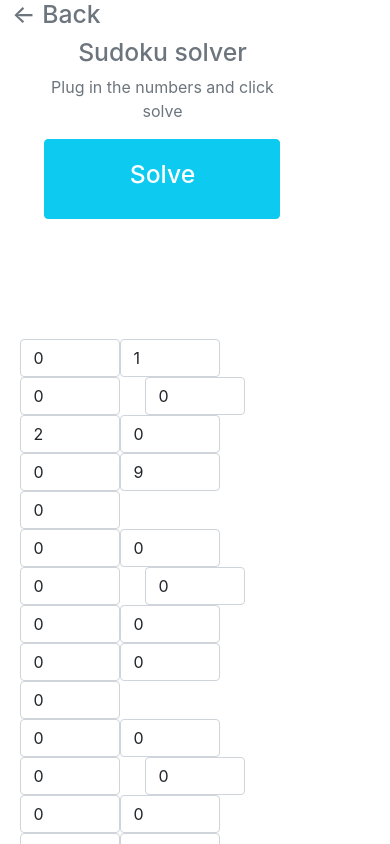
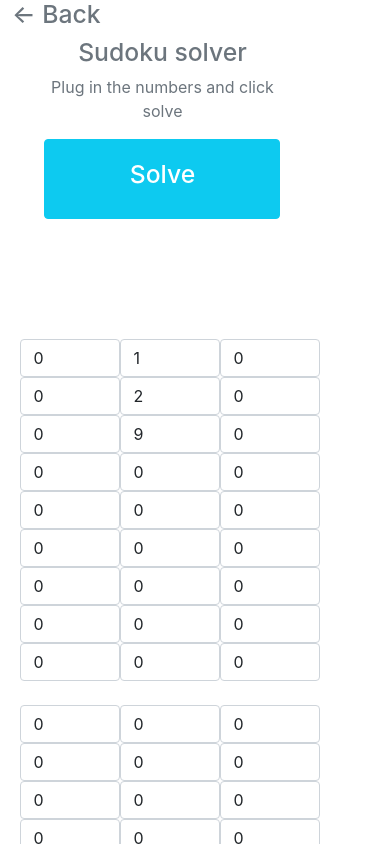
Before and after one commit to fernandozamoraj/nextjsplayground, a Next.js app: page /sudokuSolver in a window 390 px wide. Shown: the top 844 px of the page. Built offline with nearby package versions, Linux system fonts and the light colour scheme.

Commit message:
fixed responsiveness to accomodate ipad and iphone form factors for sudoku solver

```diff
--- /dev/null
+++ b/comps/sudoku/cell.js
@@ -0,0 +1,59 @@
+import React, { useEffect, useState } from "react";
+import NumericInput from 'react-numeric-input';
+
+const Cell = ({row, column, val, updateBoard}) =>{
+
+    const [cellWidth, setCellwidth] = useState(100);
+    const [innerWidth, setInnerWidth] = useState(800);
+    let padding = 0;
+
+    if(((column+1)%3) == 0){
+        padding = 25;
+    }
+
+    useEffect( ()=>{
+
+        function handleResize(){
+            let cellWidth = 100;
+            if(window.innerWidth < 400){
+                cellWidth = 30;
+            }
+            else if(window.innerWidth < 1200){
+                cellWidth = 50;
+            }
+
+            setCellwidth(cellWidth);
+            setInnerWidth(window.innerWidth);
+        }
+
+        window.addEventListener('resize', handleResize);
+    });
+
+
+    if(cellWidth < 50){
+        return (
+            <div>
+                {"Device too small... rotate it or use iPad mini or larger...sorry."}
+            </div>
+           );
+    }
+
+
+    return (
+        <div key={`board-element-${row}-${column}`} className={`col-1`} style={{width: cellWidth, padding: 0, marginRight: padding}}>
+            <NumericInput
+                style={false}
+                type="text"
+                className="form-control"
+                id={`board-${row}-${column}`}
+                key={`board-${row}-${column}`}
+                placeholder="0"
+                value={val}
+                onChange={ value => updateBoard(row, column, value)}
+                />
+        </div>
+    );
+}
+
+
+export default Cell;
--- a/pages/sudokuSolver.js
+++ b/pages/sudokuSolver.js
@@ -1,8 +1,8 @@
 import { useState } from 'react';
-import NumericInput from 'react-numeric-input';
 import { solveSudoku, isValidMove } from '../utils/services/sudokuSolverFunctions';
 import BackLink from '../comps/backLink';
 import ActionButton from '../comps/actionButton';
+import Cell from '../comps/sudoku/cell';
 
 const INITIAL_BOARD =
 [ [0, 1, 0, 0, 2, 0, 0, 9, 0],  //1
@@ -20,6 +20,7 @@ const INITIAL_BOARD =
 const SudokuSolver = () =>{
 
     const [dashboard, setDashboard] = useState({board: INITIAL_BOARD, validationMessage: ""});
+
 
     const updateBoard = (row, col, value) =>{
         if(value < 0 || value > 9)
@@ -59,30 +60,18 @@ const SudokuSolver = () =>{
     let boardElements = [];
     for(let i=0; i<9;i++){
         boardElements[i] = dashboard.board[i].map( (x, j)=>{
-            let padding = 0;
 
-            if(((j+1)%3) == 0){
-                padding = 25;
-            }
-            return(<div key={`board-element-${i}-${j}`} className={`col-1`} style={{width: 100, padding: 0, marginRight: padding}}>
-                    <NumericInput
-                        style={false}
-                        type="text"
-                        className="form-control"
-                        id={`board-${i}-${j}`}
-                        key={`board-${i}-${j}`}
-                        placeholder="0"
-                        value={x}
-                        onChange={ value => updateBoard(i, j, value)}
-                        />
-                </div>)
+
+            return (<Cell row={i} column={j} val={x} updateBoard={updateBoard}/>)
         });
     }
 
     const getFullHorizontalRowPanel = (startingIndex) =>{
 
         return (
-            <div className="row pb-4">
+            <div className="row pb-4 justify-content-center">
+
+               <div className="col-sm-12">
                 <div className="row">
                         {boardElements[startingIndex]}
                     </div>
@@ -93,12 +82,14 @@ const SudokuSolver = () =>{
                         {boardElements[startingIndex+2]}
                     </div>
                </div>
+            </div>
         );
     }
 
     return (
         <div className="container bg-lighter text-secondary">
             <BackLink/>
+
             <div className="row pb-5">
                 <div className="col-1"></div>
                 <div className="col-8 jumbotron text-center">
```
Also changed, not shown: public/images/TowersThumbnailSmall.PNG. Lines whose indentation alone changed are shown as unchanged.
